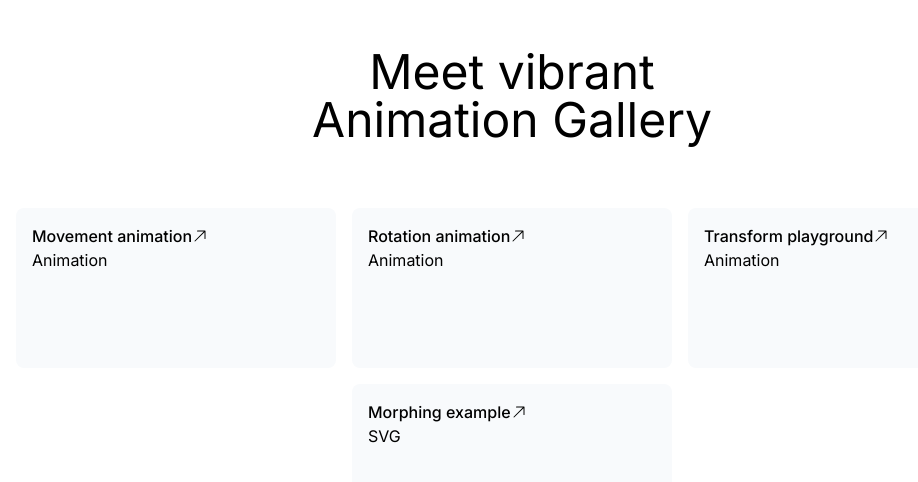
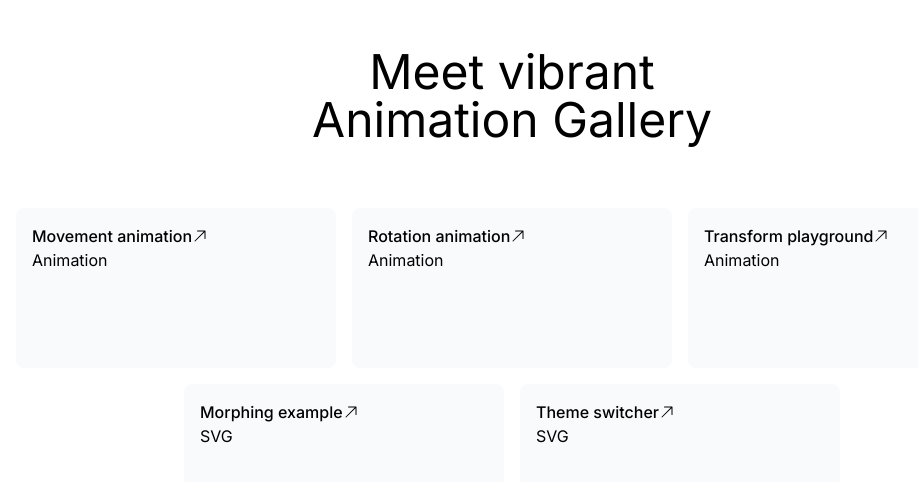
Before and after one commit to sozuki/framer-motion-gallery, a Next.js app: page /gallery in a window 1280 px wide. Shown: the top 482 px of the page, without its empty margins (128-1046 px from the left). Built offline with nearby package versions, Linux system fonts and the light colour scheme.

Commit message:
changed Card component moved interactive part of the component to the client side (CardContent) made Card a server component

```diff
--- a/app/gallery/(examples)/(svg)/morph-example/page.tsx
+++ b/app/gallery/(examples)/(svg)/morph-example/page.tsx
@@ -1,4 +1,4 @@
-import {MorphExample} from "@/ui/svg/example/morph-example";
+import {MorphExample} from "@/ui/svg/morph-example";
 
 export default function Page() {
   return (
--- a/lib/data.tsx
+++ b/lib/data.tsx
@@ -27,7 +27,13 @@ export const components : Component[] = [
   {
     name: "Morphing example",
     category: "SVG",
-    href: "/morph-example",
+    href: "/morph-morph-example",
     date: "2024-03-18"
+  },
+  {
+    name: "Theme switcher",
+    category: "SVG",
+    href: "/theme-switcher",
+    date: "2024-03-19"
   }
 ]
--- /dev/null
+++ b/ui/gallery/card-content.tsx
@@ -0,0 +1,26 @@
+"use client";
+
+import {motion} from "framer-motion";
+import {HiArrowUpRight} from "react-icons/hi2";
+import {Component} from "@/lib/data";
+
+const arrow = {
+  initial: {x: 0, y: 0},
+  animate: {x: 2, y: -2}
+}
+
+export function CardContent({component}: { component: Component }) {
+  return (
+    <motion.div whileHover="animate" className="w-full h-full flex ">
+      <div className="flex flex-col ">
+        <div className="flex items-center w-fit">
+          <span className="font-medium">{component.name}</span>
+          <motion.div variants={arrow}>
+            <HiArrowUpRight/>
+          </motion.div>
+        </div>
+        <h1>{component.category}</h1>
+      </div>
+    </motion.div>
+  )
+}
--- a/ui/gallery/card.tsx
+++ b/ui/gallery/card.tsx
@@ -1,29 +1,14 @@
-"use client";
-import {motion} from "framer-motion";
 import Link from "next/link";
-import {HiArrowUpRight} from "react-icons/hi2";
 import {Component} from "@/lib/data";
+import {CardContent} from "@/ui/gallery/card-content";
 
-const arrow = {
-  initial: {x: 0, y: 0},
-  animate: {x: 2, y: -2}
-}
+
 
 export function Card({component}: { component: Component }) {
   return (
-    <motion.div whileHover="animate" className="hover:text-blue-500 w-80 h-40 bg-slate-50 hover:outline hover:outline-1 hover:outline-gray-400 rounded-lg transition">
-      <Link href={`/gallery/${component.href}`}
-            className="flex flex-col w-full h-full p-4">
-        <div className="flex flex-col ">
-          <div className="flex items-center w-fit">
-            <span className="font-medium">{component.name}</span>
-            <motion.div variants={arrow}>
-              <HiArrowUpRight/>
-            </motion.div>
-          </div>
-          <h1>{component.category}</h1>
-        </div>
-      </Link>
-    </motion.div>
+    <Link href={`/gallery/${component.href}`}
+          className={"hover:text-blue-500 w-80 h-40 bg-slate-50 hover:outline hover:outline-1 hover:outline-gray-400 rounded-lg transition p-4"}>
+        <CardContent component={component} />
+    </Link>
   )
 }
--- a/ui/svg/example/morph-example.tsx
+++ b/ui/svg/morph-example.tsx
@@ -51,10 +51,12 @@ export function MorphExample() {
   }, [pathIndex]);
 
   return (
-    <svg width="400" height="400">
-      <g transform="translate(10 10) scale(17 17)">
-        <motion.path fill={fill} d={path} />
-      </g>
-    </svg>
+    <div>
+      <svg width="400" height="400">
+        <g transform="translate(10 10) scale(17 17)">
+          <motion.path fill={fill} d={path}/>
+        </g>
+      </svg>
+    </div>
   );
 }
--- a/ui/svg/theme-switcher.tsx
+++ b/ui/svg/theme-switcher.tsx
@@ -1,5 +1,23 @@
+"use client";
+import {useState} from "react";
+
 export function ThemeSwitcher() {
+  const [pathIndex, setPathIndex] = useState(0);
+
   return (
-    <div></div>
+    <button>
+      <svg xmlns="http://www.w3.org/2000/svg" fill="none" viewBox="0 0 24 24" strokeWidth="1.5" stroke="currentColor"
+           className="w-12 h-12">
+        <path strokeLinecap="round" strokeLinejoin="round"
+              d="M12 3v2.25m6.364.386-1.591 1.591M21 12h-2.25m-.386 6.364-1.591-1.591M12 18.75V21m-4.773-4.227-1.591 1.591M5.25 12H3m4.227-4.773L5.636 5.636M15.75 12a3.75 3.75 0 1 1-7.5 0 3.75 3.75 0 0 1 7.5 0Z"/>
+      </svg>
+    </button>
   )
 }
+
+
+const dark = "M21.752 15.002A9.72 9.72 0 0 1 18 15.75c-5.385 0-9.75-4.365-9.75-9.75 0-1.33.266-2.597.748-3.752A9.753 9.753 0 0 0 3 11.25C3 16.635 7.365 21 12.75 21a9.753 9.753 0 0 0 9.002-5.998Z";
+const light = "M12 3v2.25m6.364.386-1.591 1.591M21 12h-2.25m-.386 6.364-1.591-1.591M12 18.75V21m-4.773-4.227-1.591 1.591M5.25 12H3m4.227-4.773L5.636 5.636M15.75 12a3.75 3.75 0 1 1-7.5 0 3.75 3.75 0 0 1 7.5 0Z"
+
+const paths = [dark, light];
+const colors = ["black", "black"];
--- a/ui/transition/movement.tsx
+++ b/ui/transition/movement.tsx
@@ -1,8 +1,6 @@
 'use client';
 import {motion} from "framer-motion";
 import {useState} from "react";
-import {GrRotateRight} from "react-icons/gr";
-import {GrRotateLeft} from "react-icons/gr";
 import {HiArrowRight} from "react-icons/hi2";
 import {HiArrowLeft} from "react-icons/hi2";
 import {HiArrowUp} from "react-icons/hi2";
@@ -10,7 +8,7 @@ import {HiArrowDown} from "react-icons/hi2";
 
 export function Movement() {
   const [x, setX] = useState<number>(0);
-  const [y, setY] = useState(0);
+  const [y, setY] = useState<number>(0);
   return (
     <div>
       <div className="flex items-center justify-center flex-col">
```
Also changed, not shown: ui/svg/example/colors.ts (added), ui/svg/example/paths.ts (added).
